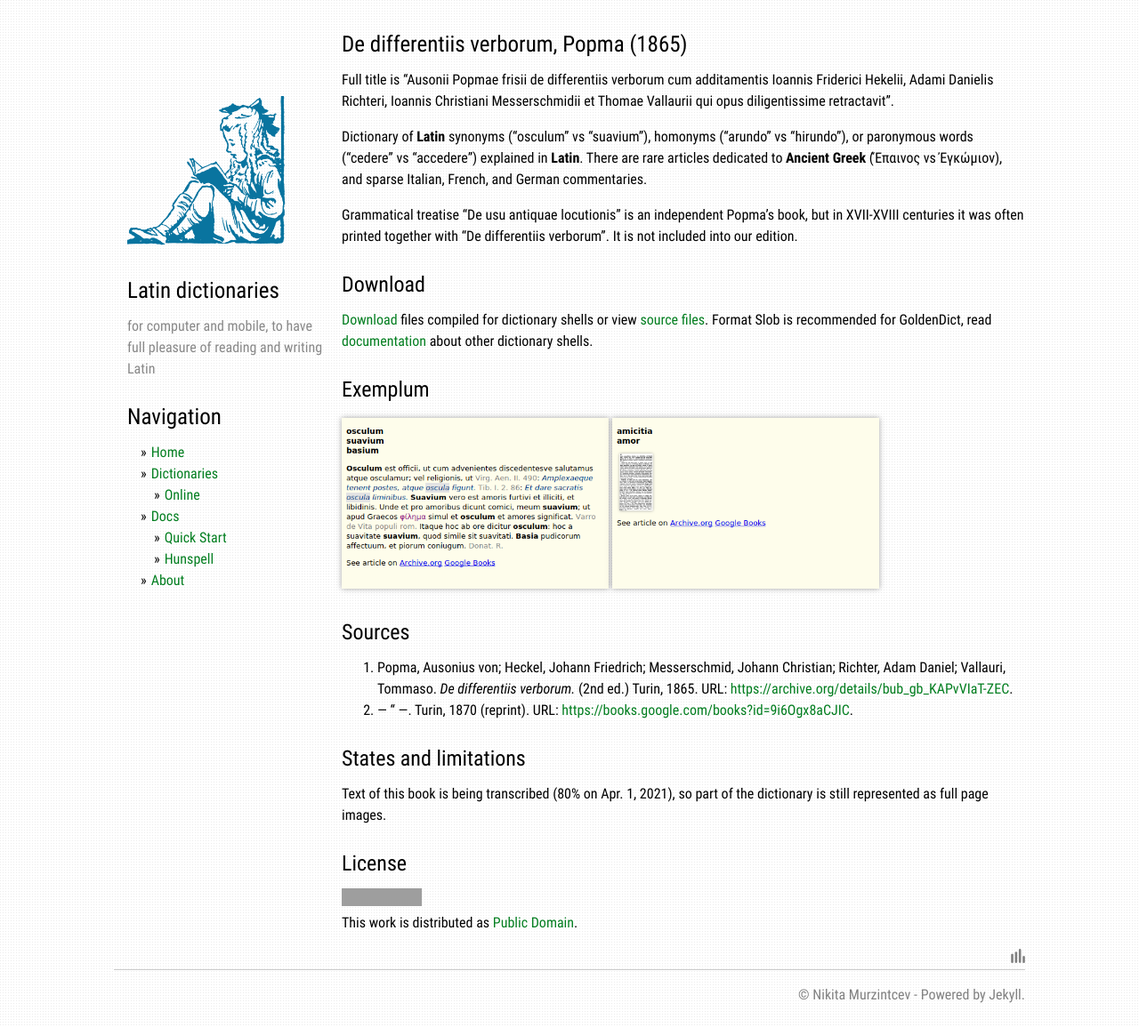
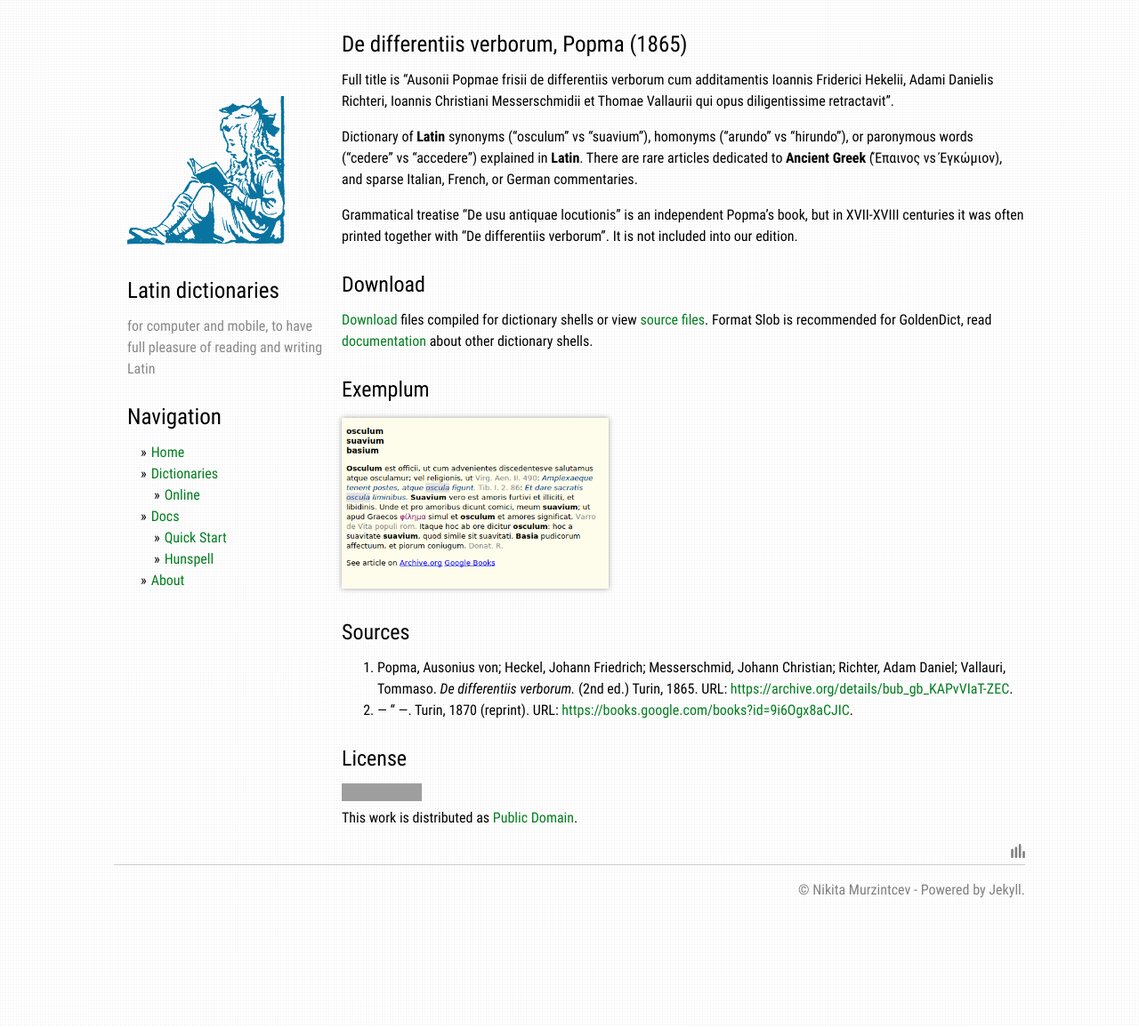
Before and after one commit to latin-dict/latin-dict.github.io, a Jekyll site: the page built from _dictionaries/Popma1865.md, in a window 1280 px wide. Shown: the whole page at 89% size. Built offline with Jekyll 4.4.1, drawn with Linux system fonts in a browser that asks for light colours; grey boxes are pictures that could not be loaded.

Commit message:
Popma1865 v1.0

```diff
--- a/_dictionaries/Popma1865.md
+++ b/_dictionaries/Popma1865.md
@@ -10,7 +10,7 @@ categories: [synonyms, latin]
 
 Full title is "Ausonii Popmae frisii de differentiis verborum cum additamentis Ioannis Friderici Hekelii, Adami Danielis Richteri, Ioannis Christiani Messerschmidii et Thomae Vallaurii qui opus diligentissime retractavit".
 
-Dictionary of **Latin** synonyms ("osculum" vs "suavium"), homonyms ("arundo" vs "hirundo"), or paronymous words ("cedere" vs "accedere") explained in **Latin**. There are rare articles dedicated to **Ancient Greek** (Ἔπαινος vs Ἐγκώμιον), and sparse Italian, French, and German commentaries.
+Dictionary of **Latin** synonyms ("osculum" vs "suavium"), homonyms ("arundo" vs "hirundo"), or paronymous words ("cedere" vs "accedere") explained in **Latin**. There are rare articles dedicated to **Ancient Greek** (Ἔπαινος vs Ἐγκώμιον), and sparse Italian, French, or German commentaries.
 
 Grammatical treatise "De usu antiquae locutionis" is an independent Popma's book, but in XVII-XVIII centuries it was often printed together with "De differentiis verborum". It is not included into our edition.
 
@@ -23,17 +23,12 @@ Grammatical treatise "De usu antiquae locutionis" is an independent Popma's book
 ## Exemplum
 
 {% include img-viewer.html img="img/Popma1865-3.png" id="1" %}
-{% include img-viewer.html img="img/Popma1865-4.png" id="2" %}
 
 
 ## Sources
 
 1. Popma, Ausonius von; Heckel, Johann Friedrich; Messerschmid, Johann Christian; Richter, Adam Daniel; Vallauri, Tommaso. _De differentiis verborum._ (2nd ed.) Turin, 1865. URL: <https://archive.org/details/bub_gb_KAPvVIaT-ZEC>.
 1. — " —. Turin, 1870 (reprint). URL: <https://books.google.com/books?id=9i6Ogx8aCJIC>.
-
-## States and limitations
-
-Text of this book is being transcribed (80% on Apr. 1, 2021), so part of the dictionary is still represented as full page images.
 
 
 ## License
```
Also changed, not shown: _posts/2021-05-14-Popma1865.md (added, +17 -0 lines), _dictionaries/img/Popma1865-1.png (deleted), _dictionaries/img/Popma1865-2.png (deleted), _dictionaries/img/Popma1865-4.png (deleted).
